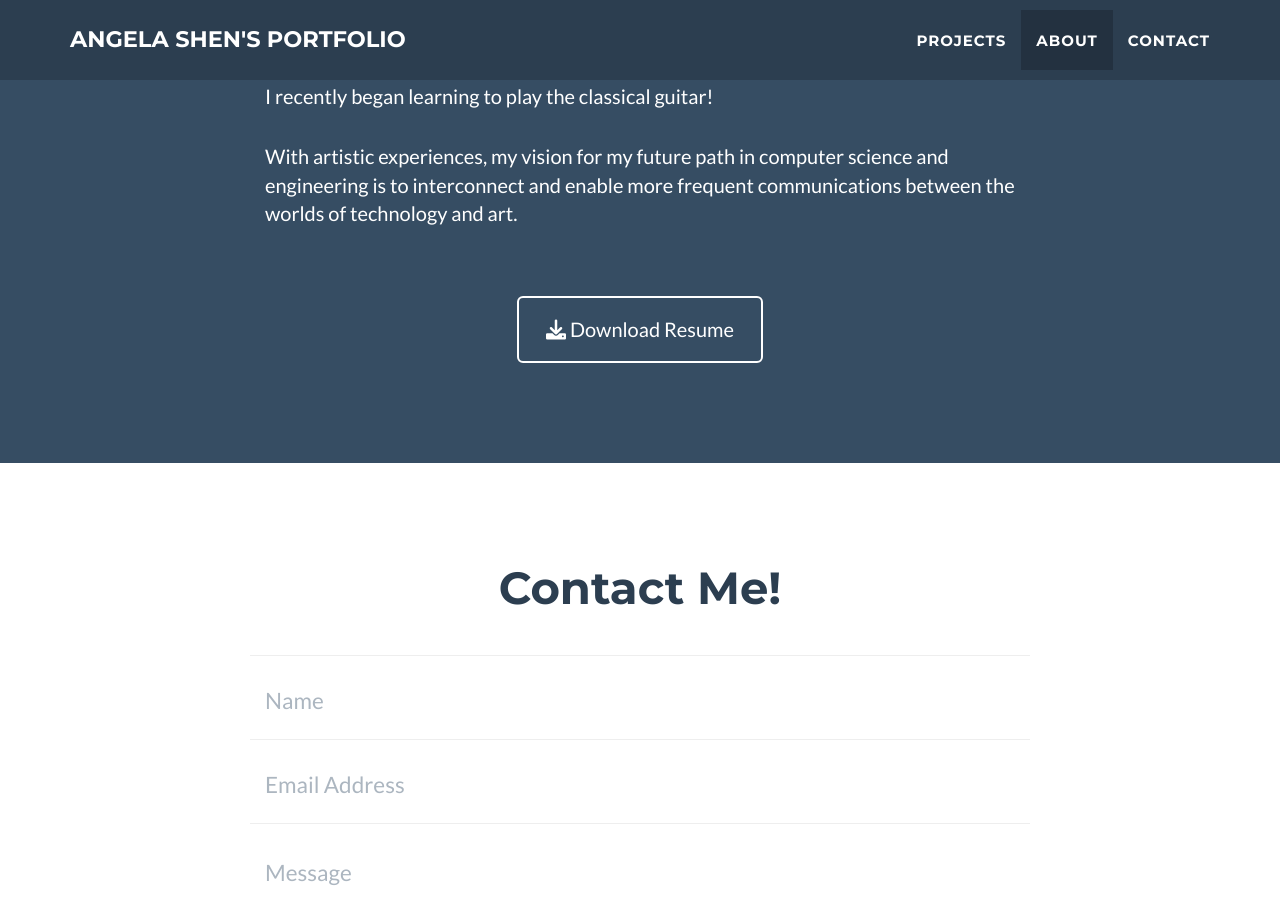
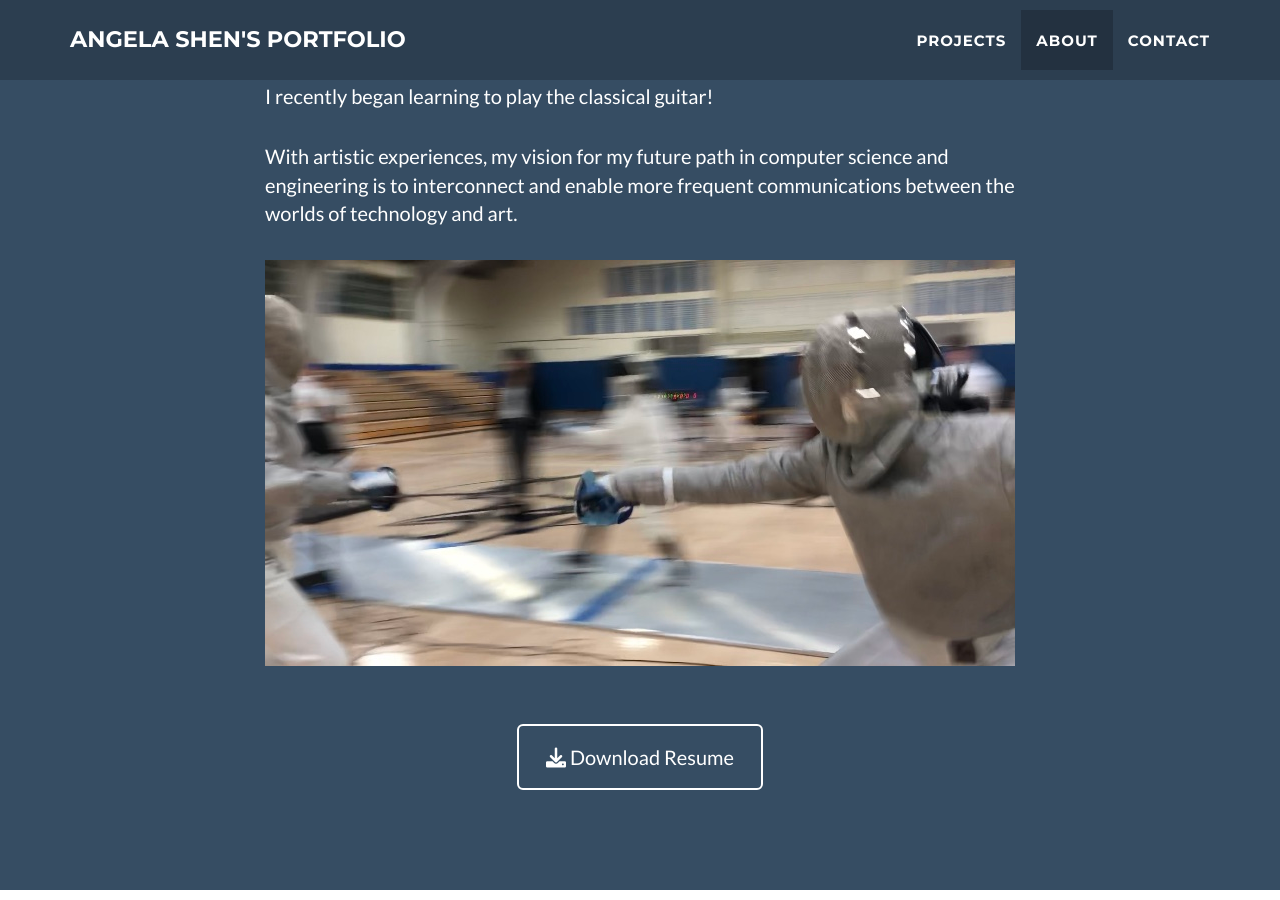
Before and after one commit to shen02/portfolio, a Jekyll site: the page built from _posts/2022-04-09-SSIR.markdown, in a window 1280 px wide and 900 px high, scrolled down 1883 px. Built offline with Jekyll 4.4.1, drawn with Linux system fonts in a browser that asks for light colours.

Commit message:
Added image

```diff
--- a/_includes/about.html
+++ b/_includes/about.html
@@ -22,7 +22,10 @@
 </p>
 <br>
 <p>With artistic experiences, my vision for my future path in computer science and engineering is to interconnect and enable more frequent communications between the worlds of technology and art.
-</p><br><br>
+</p><br>
+<img class="img-responsive" src="img/about.jpg" alt="about-pic" />
+
+<br><br>
 
       </div>
       <br>
```
Also changed, not shown: img/about.jpg (added).
